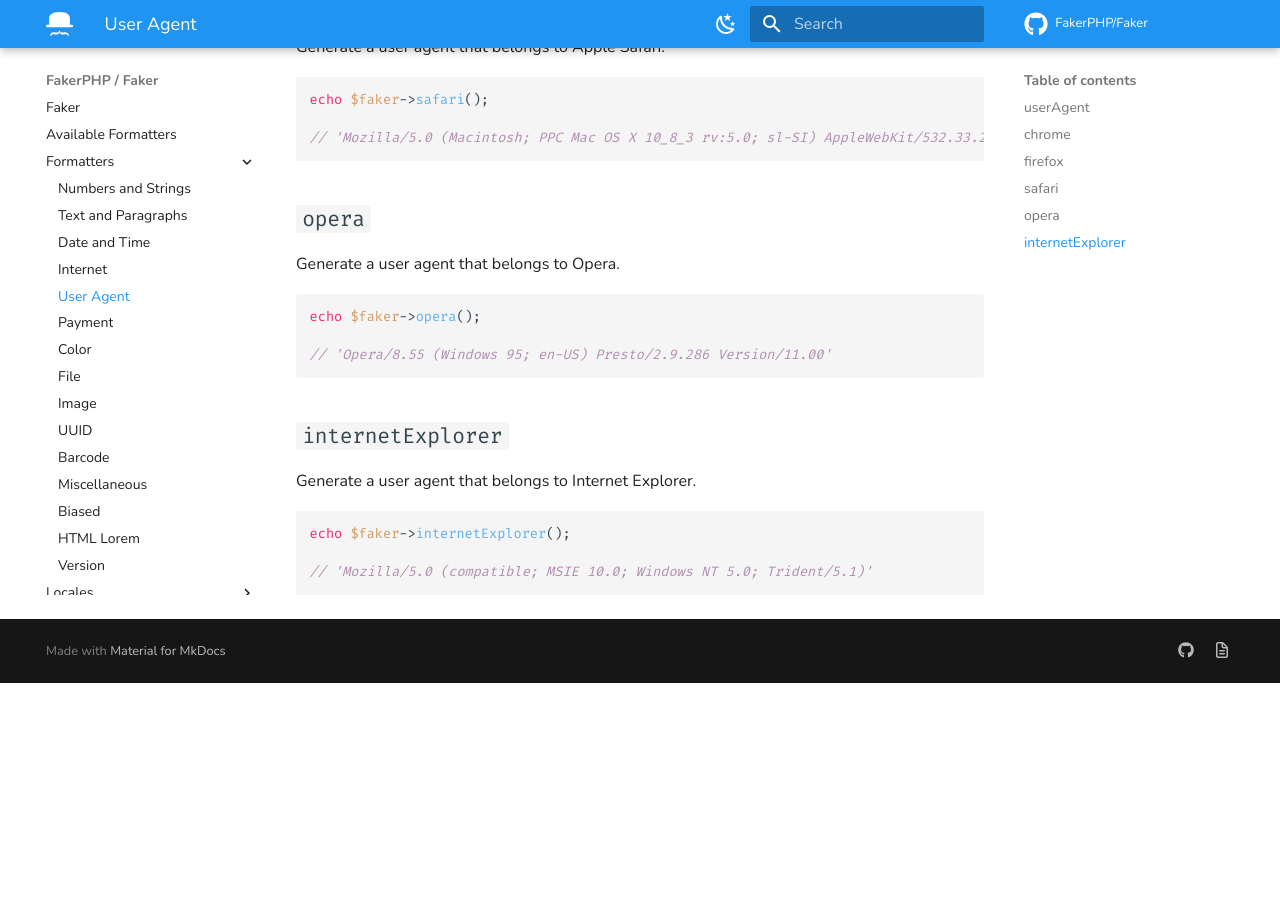
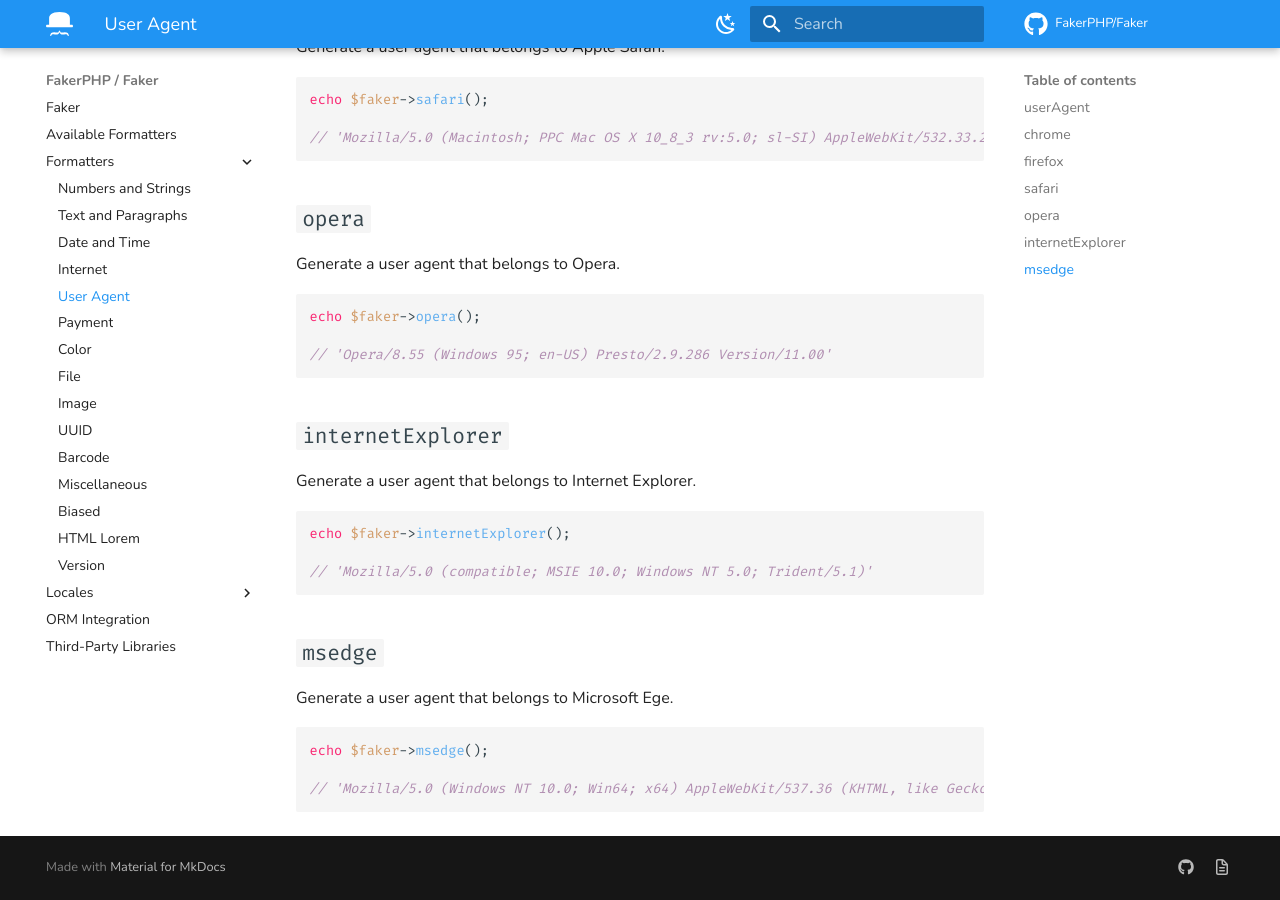
Before and after one commit to FakerPHP/fakerphp.github.io, an MkDocs documentation site: the page built from docs/formatters/user-agent.md, in a window 1280 px wide and 900 px high, scrolled down 846 px. Built offline with MkDocs 1.6.1 and Material for MkDocs 9.7.7, drawn with Linux system fonts in a browser that asks for light colours; nearby versions of some CDN libraries; comment, search, counter and statistics services are not loaded; before the commit the page ends 1529 px from its top, so only the background shows below that.

Commit message:
msedge user agent documentation (#64)

````diff
--- a/docs/formatters/user-agent.md
+++ b/docs/formatters/user-agent.md
@@ -59,3 +59,14 @@
 
 // 'Mozilla/5.0 (compatible; MSIE 10.0; Windows NT 5.0; Trident/5.1)'
 ```
+
+
+## `msedge`
+
+Generate a user agent that belongs to Microsoft Ege.
+
+```php
+echo $faker->msedge();
+
+// 'Mozilla/5.0 (Windows NT 10.0; Win64; x64) AppleWebKit/537.36 (KHTML, like Gecko) Chrome/99.0.4844.82 Safari/537.36 Edg/99.0.1150.36'
+```
````
